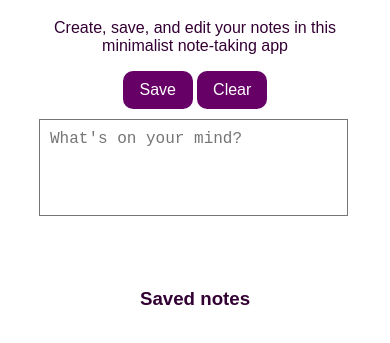
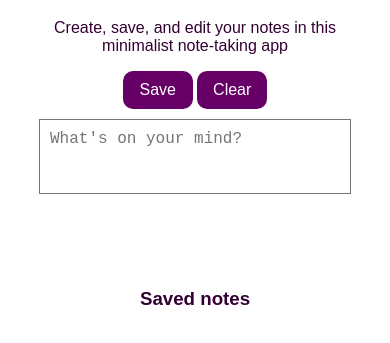
Before and after one commit to mohammedasker/NotesApp, a plain HTML site: page index.html in a window 390 px wide. Shown: the part 61-404 px from the top of the page. Drawn offline with Linux system fonts and the light colour scheme.

Commit message:
fixed layout

```diff
--- a/style.css
+++ b/style.css
@@ -1,3 +1,7 @@
+* {
+  box-sizing: border-box;
+}
+
 body {
   font-family: sans-serif;
   font-size: 16px;
@@ -26,7 +30,7 @@ h1, h3, p {
 textarea {
   margin: 0;
   border-radius: 0;
-  width: 97.5%;
+  width: 100%;
   height: 75px;
   padding: 10px;
   float: left;
@@ -113,6 +117,6 @@ ul li:nth-child(odd){
 
 @media(max-width: 768px){
   textarea {
-    width: 92%;
+    width: 100%;
   }
 }
```
